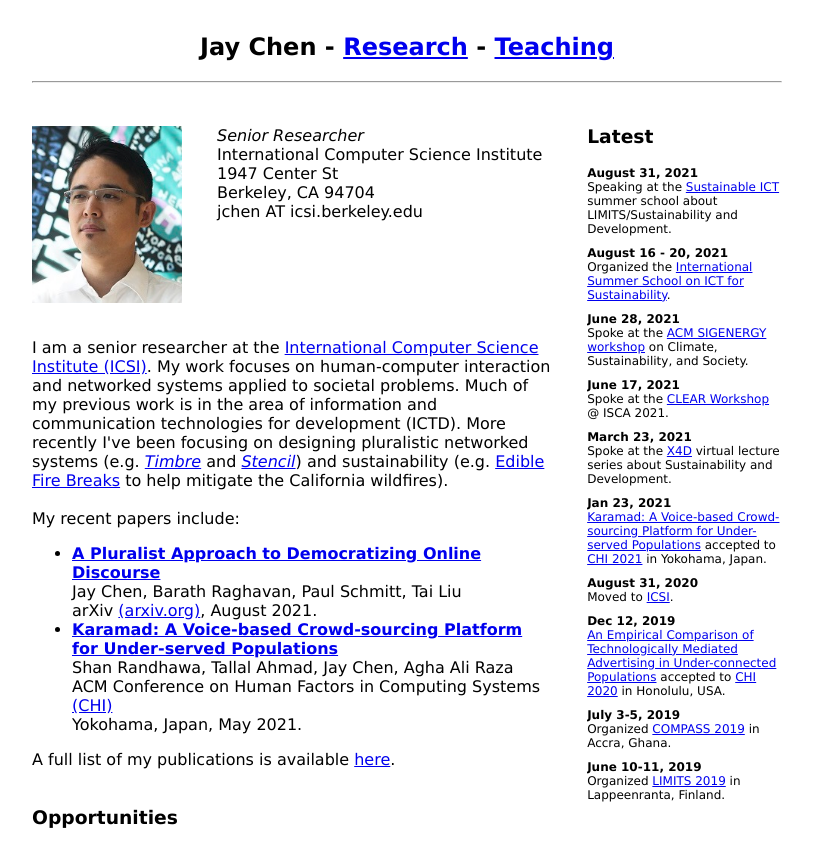
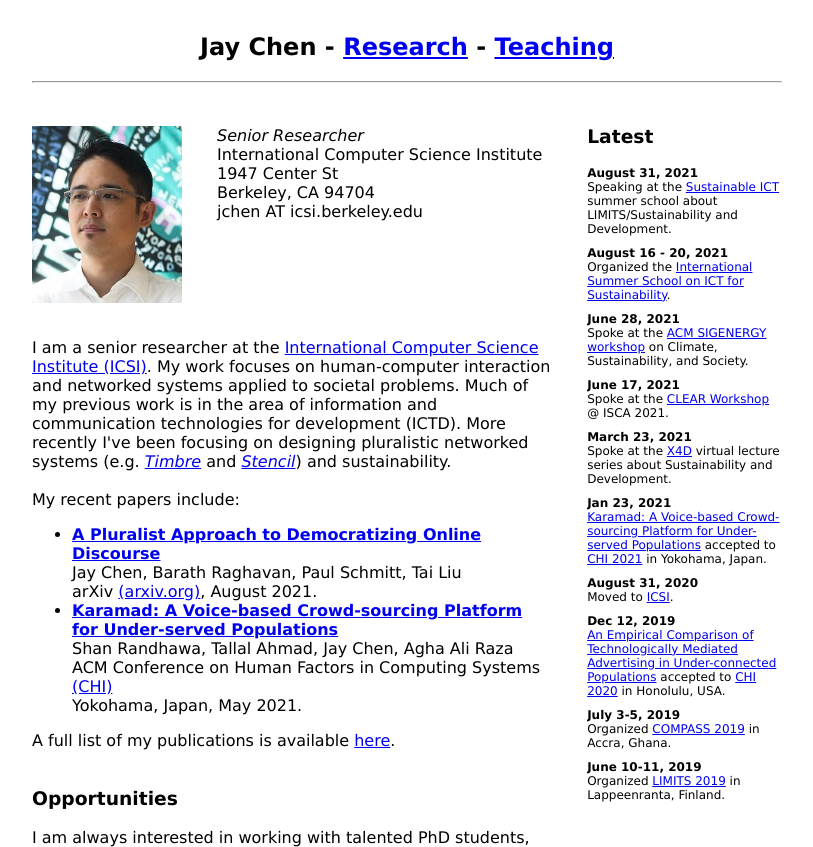
Before and after one commit to dr-jchen/www, a plain HTML site: page index.html in a window 1280 px wide. Shown: the top 847 px of the page, without its empty margins (233-1046 px from the left). Drawn offline with Linux system fonts and the light colour scheme.

Commit message:
Update index.html

```diff
--- a/index.html
+++ b/index.html
@@ -97,7 +97,7 @@ jchen AT icsi.berkeley.edu<br>
 <tr>
 <td colspan="2" valign="top" width="650">
 
-I am a senior researcher at the <a href="http://www.icsi.berkeley.edu/icsi/">International Computer Science Institute (ICSI)</a>. My work focuses on human-computer interaction and networked systems applied to societal problems. Much of my previous work is in the area of information and communication technologies for development (ICTD). More recently I've been focusing on designing pluralistic networked systems (e.g. <i><a href="publications/arxiv21-chen.pdf">Timbre</a></i> and <i><a href="publications/arxiv21-liu.pdf">Stencil</a></i>) and sustainability (e.g. <a href="https://ediblefirebreak.com/">Edible Fire Breaks</a> to help mitigate the California wildfires).
+I am a senior researcher at the <a href="http://www.icsi.berkeley.edu/icsi/">International Computer Science Institute (ICSI)</a>. My work focuses on human-computer interaction and networked systems applied to societal problems. Much of my previous work is in the area of information and communication technologies for development (ICTD). More recently I've been focusing on designing pluralistic networked systems (e.g. <i><a href="publications/arxiv21-chen.pdf">Timbre</a></i> and <i><a href="publications/arxiv21-liu.pdf">Stencil</a></i>) and sustainability.
 <br><br>
 
 My recent papers include:
```
